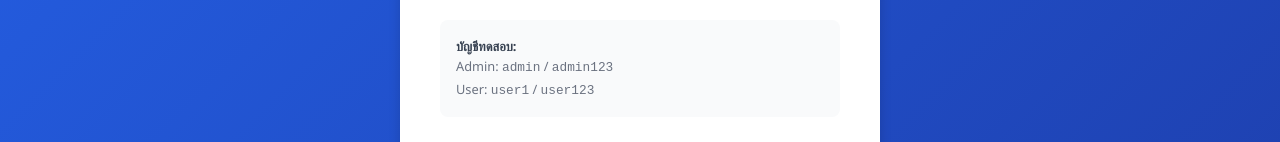
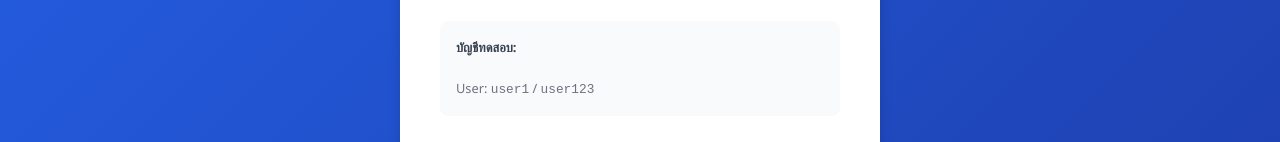
Before and after one commit to parinratron-svg/car-booking-system, a website: page public/index.html in a window 1280 px wide. Shown: the part 532-674 px from the top of the page. Drawn offline with Linux system fonts and the light colour scheme.

Commit message:
Update code for deployment

```diff
--- a/public/index.html
+++ b/public/index.html
@@ -67,7 +67,7 @@
 
       <div class="demo-accounts">
         <strong>บัญชีทดสอบ:</strong><br>
-        Admin: <code>admin</code> / <code>admin123</code><br>
+        <br>
         User: <code>user1</code> / <code>user123</code>
       </div>
     </div>
```
Also changed, not shown: 2 other files.
